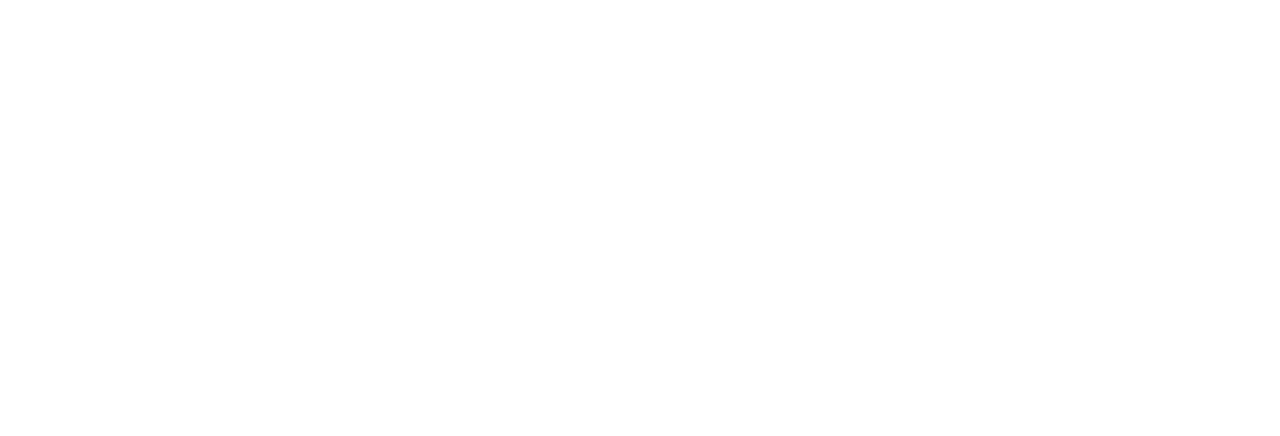
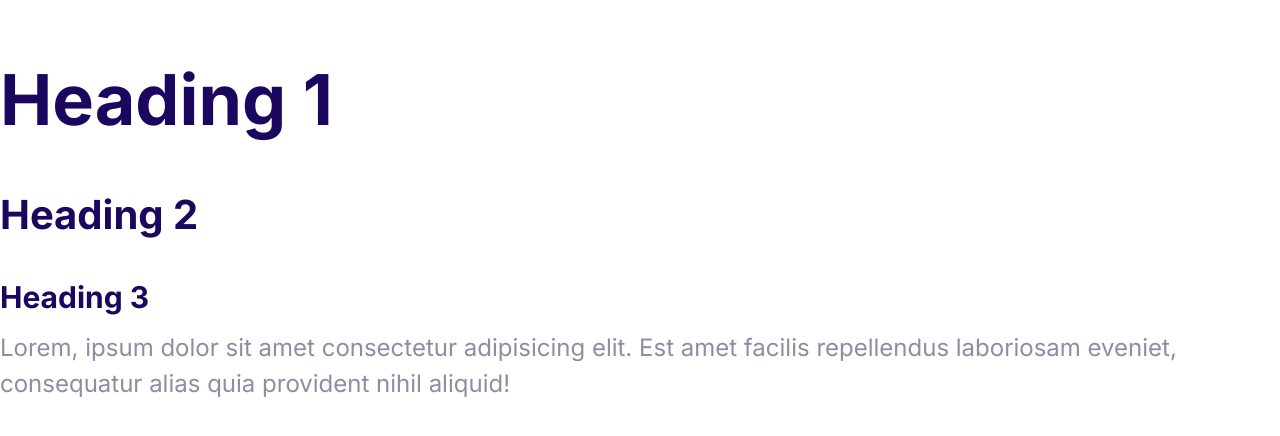
Before and after one commit to Mattmsun/nintendo, a plain HTML site: page index.html in a window 1280 px wide. Drawn offline with Linux system fonts and the light colour scheme.

Commit message:
Define the styles for fonts

```diff
--- a/css/styles.css
+++ b/css/styles.css
@@ -5,3 +5,44 @@
     --color-headings:#1b0760;
     --color-body:#918ca4;
 }
+html{
+    font-size: 62.5%;
+}
+body {
+    font-family: Inter, Arial, Helvetica, sans-serif;
+    color: var(--color-body);
+    font-size: 2.4rem;
+    line-height: 1.5;
+}
+h1,h2,h3{
+    color: var(--color-headings);
+    margin-bottom: 1rem;
+
+}
+h1{
+    font-size: 7rem;
+}
+h2{
+    font-size: 4rem;
+}
+h3{
+    font-size: 3rem;
+}
+p{
+    margin-top:0;
+}
+
+@media screen and (min-width: 1024){
+    body{
+        font-size: 1.8rem;
+    }
+    h1{
+        font-size: 8rem;
+    }
+    h2{
+        font-size: 4rem;
+    }
+    h3{
+        font-size: 2.5rem;
+    }
+}
--- a/index.html
+++ b/index.html
@@ -5,10 +5,16 @@
     <meta http-equiv="X-UA-Compatible" content="IE=edge">
     <meta name="viewport" content="width=device-width, initial-scale=1.0">
     <title>Document</title>
+    <link rel="preconnect" href="https://fonts.googleapis.com">
+    <link rel="preconnect" href="https://fonts.gstatic.com" crossorigin>
+    <link href="https://fonts.googleapis.com/css2?family=Inter:wght@400;700&display=swap" rel="stylesheet">
     <link rel="stylesheet" href="css/normalize.css">
     <link rel="stylesheet" href="css/styles.css">
 </head>
 <body>
-
+    <h1>Heading 1</h1>
+    <h2>Heading 2</h2>
+    <h3>Heading 3</h3>
+    <p>Lorem, ipsum dolor sit amet consectetur adipisicing elit. Est amet facilis repellendus laboriosam eveniet, consequatur alias quia provident nihil aliquid!</p>
 </body>
 </html>
```
